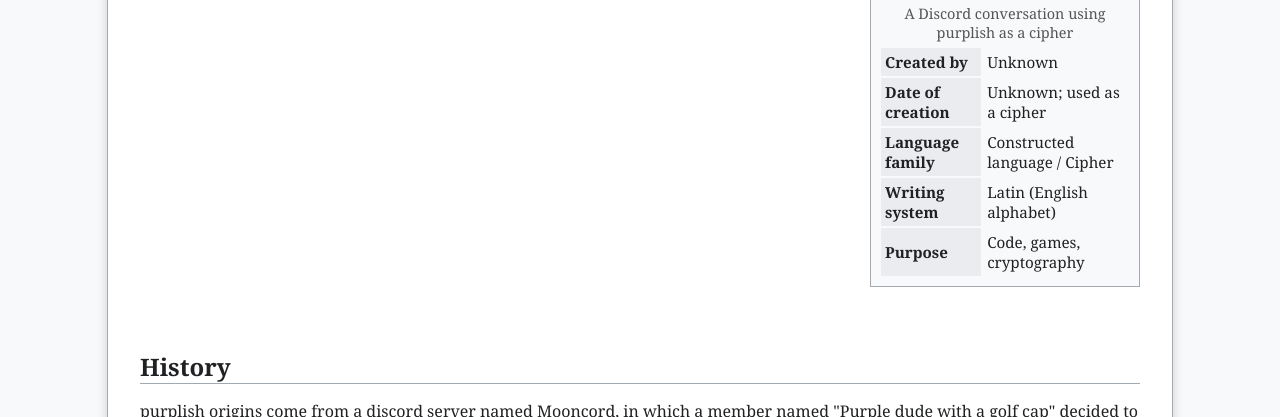
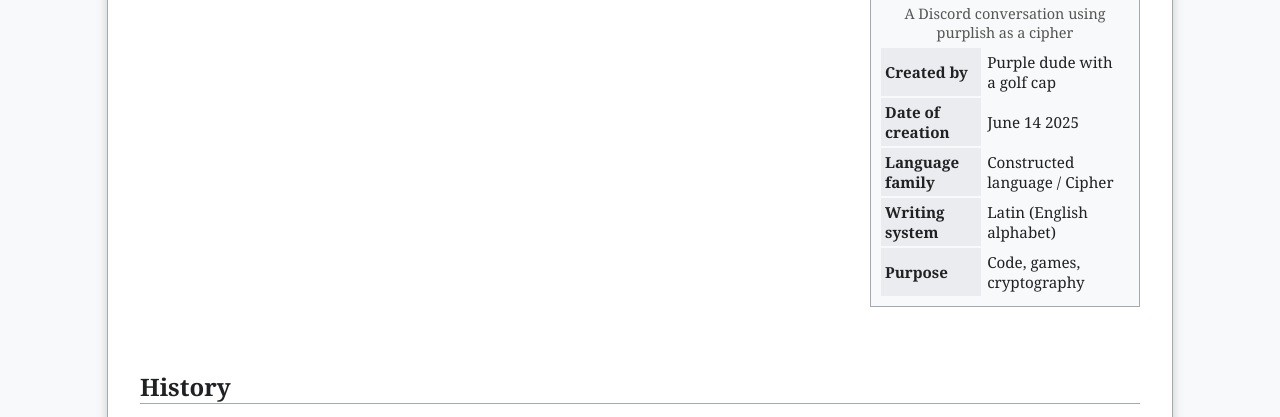
Before and after one commit to Gunmoon80/green-wiki, a plain HTML site: page index.html in a window 1280 px wide. Shown: the part 333-750 px from the top of the page. Drawn offline with Linux system fonts and the light colour scheme.

Commit message:
Update index.html

```diff
--- a/index.html
+++ b/index.html
@@ -159,11 +159,11 @@
         </tr>
         <tr>
             <th>Created by</th>
-            <td>Unknown</td>
+            <td>Purple dude with a golf cap</td>
         </tr>
         <tr>
             <th>Date of creation</th>
-            <td>Unknown; used as a cipher</td>
+            <td>June 14 2025</td>
         </tr>
         <tr>
             <th>Language family</th>
```
